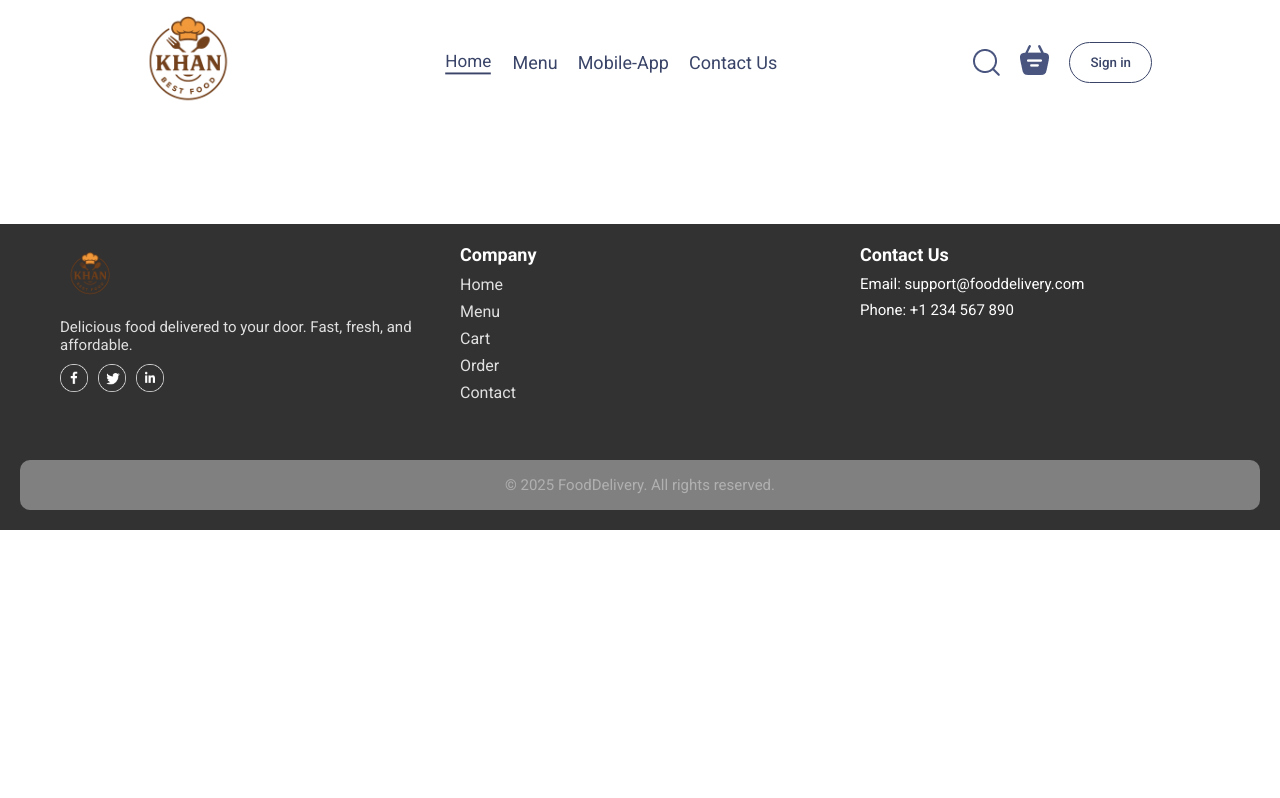
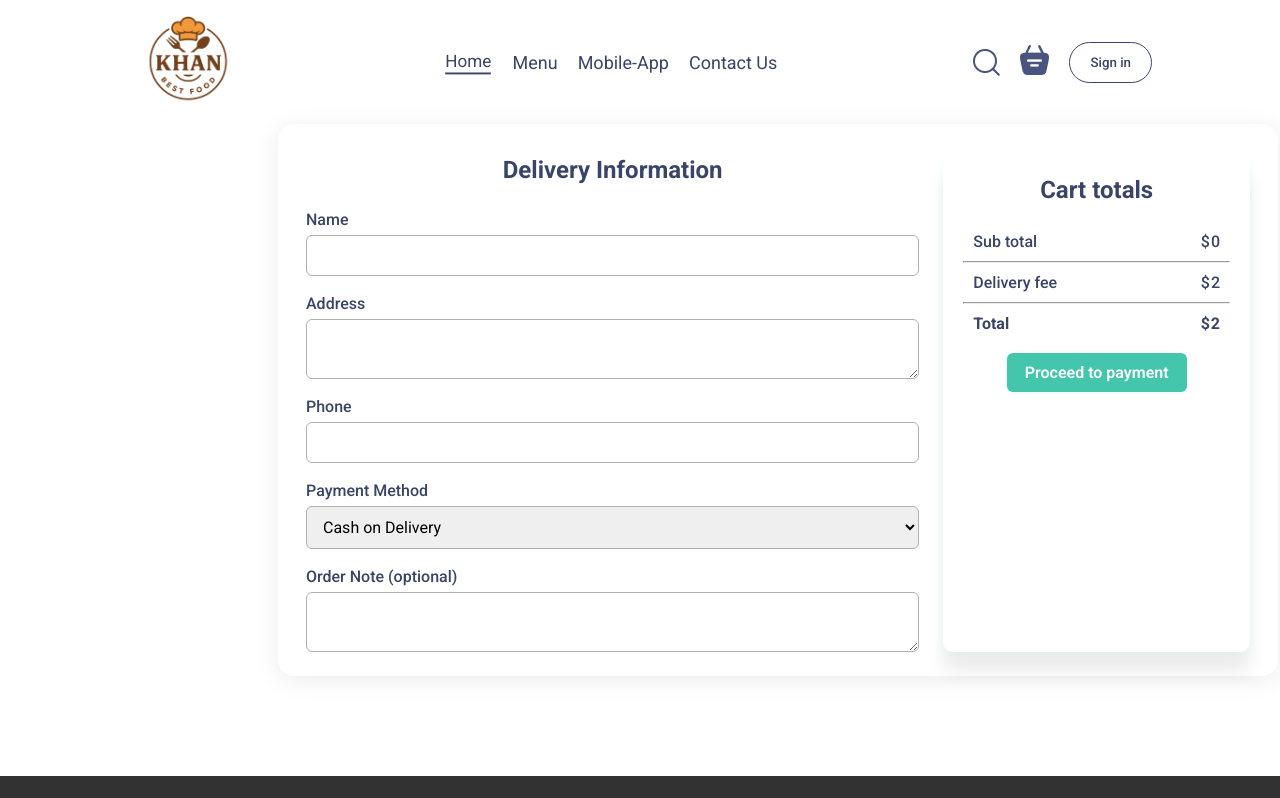
Before and after one commit to students44/fooddelivery, a React (Vite) app in the folder fooddelivery/: page /order in a window 1280 px wide. Shown: the top 798 px of the page. Built offline with nearby package versions, Linux system fonts and the light colour scheme.

Commit message:
place order page complete

```diff
--- a/fooddelivery/src/Pages/Cart/Cart.jsx
+++ b/fooddelivery/src/Pages/Cart/Cart.jsx
@@ -2,12 +2,15 @@ import React, {useContext} from 'react'
 import { StoreContext } from '../../Context/StoreContext';
 import './Cart.css'
 import FoodItem from '../../Components/Fooditem/FoodItem';
+import { useNavigate } from 'react-router-dom';
 
 const Cart = () => {
 
  const {cartItems, food_list, removeFromCart, getTotalItems} = useContext(StoreContext);
 
  console.log(cartItems, food_list);
+
+ const navigate = useNavigate();
 
 
   return (
@@ -69,7 +72,7 @@ const Cart = () => {
 
       </div>
       <div className="proceed-parent">
-    <button className='proceed-checkout'>Proceed Checkout</button>
+    <button className='proceed-checkout' onClick={()=>navigate('/order')}>Proceed Checkout</button>
       </div>
 
     </div>
--- a/fooddelivery/src/Pages/PlaceOrder/PlaceOrder.css
+++ b/fooddelivery/src/Pages/PlaceOrder/PlaceOrder.css
@@ -0,0 +1,111 @@
+
+.placeorder-form {
+  background: #fff;
+  border-radius: 16px;
+  box-shadow: 0 4px 24px rgba(0,0,0,0.08);
+  padding: 32px 28px 24px 28px;
+  max-width: 1000px;
+  width: 100%;
+  display: flex;
+  gap: 24px;
+  margin-left: 150px;
+}
+.placeorder-left {
+  flex: 2; /* larger portion for form */
+  display: flex;
+  flex-direction: column;
+  gap: 18px;
+}
+.placeorder-right {
+  flex: 1; /* smaller portion for cart */
+  display: flex;
+  flex-direction: column;
+  gap: 16px;
+}
+
+.cart-total {
+  background: #f8fafc;
+  padding: 16px;
+  border-radius: 8px;
+  box-shadow: 0 2px 8px rgba(0,0,0,0.05);
+}
+.placeorder-form h2 {
+  margin-bottom: 8px;
+  color: #394468;
+  font-size: 1.5rem;
+  font-weight: 700;
+  text-align: center;
+}
+.form-group {
+  display: flex;
+  flex-direction: column;
+  gap: 6px;
+}
+.form-group label {
+  font-size: 1rem;
+  color: #394468;
+  font-weight: 500;
+}
+.form-group input,
+.form-group textarea,
+.form-group select {
+  padding: 10px 12px;
+  border: 1px solid #b0b0b0;
+  border-radius: 6px;
+  font-size: 1rem;
+  outline: none;
+  transition: border 0.2s;
+}
+.form-group input:focus,
+.form-group textarea:focus,
+.form-group select:focus {
+  border: 1.5px solid #43c6ac;
+}
+.placeorder-btn {
+  background: #43c6ac;
+  color: #fff;
+  border: none;
+  border-radius: 6px;
+  padding: 14px 0;
+  font-size: 1.1rem;
+  font-weight: 600;
+  cursor: pointer;
+  margin-top: 8px;
+  transition: background 0.2s;
+}
+.placeorder-btn:hover {
+  background: #394468;
+}
+
+
+@media (max-width: 1000px) {
+    .placeorder-form {
+    margin-left: 0px;
+  }
+}
+
+
+
+@media (max-width: 768px) {
+  .placeorder-form {
+    flex-direction: column; /* stack for mobile */
+  }
+    .placeorder-form {
+    margin-left: 0px;
+  }
+}
+
+
+
+@media (max-width: 600px) {
+  .placeorder-form {
+    padding: 18px 6vw 16px 6vw;
+    max-width: 98vw;
+  }
+  .placeorder-form {
+    margin-left: 0px;
+  }
+  .placeorder-form h2 {
+    font-size: 1.1rem;
+  }
+}
--- a/fooddelivery/src/Pages/PlaceOrder/PlaceOrder.jsx
+++ b/fooddelivery/src/Pages/PlaceOrder/PlaceOrder.jsx
@@ -1,11 +1,88 @@
-import React from 'react'
+import React, { useState,useContext } from 'react';
+import './PlaceOrder.css';
+import { StoreContext } from '../../context/StoreContext'; // Adjusted path
+
+
 
 const PlaceOrder = () => {
+  const [form, setForm] = useState({
+    name: '',
+    address: '',
+    phone: '',
+    payment: 'cod',
+    note: ''
+  });
+
+  const handleChange = (e) => {
+    setForm({ ...form, [e.target.name]: e.target.value });
+  };
+
+  const handleSubmit = (e) => {
+    e.preventDefault();
+    // Place order logic here
+    alert('Order placed successfully!');
+  };
+
+
+  const { getTotalItems } = useContext(StoreContext);
+
   return (
-    <div>
+   <form className="placeorder-form" onSubmit={handleSubmit}>
+  <div className="placeorder-left">
+    <h2>Delivery Information</h2>
+    <div className="form-group">
+      <label htmlFor="name">Name</label>
+      <input type="text" id="name" name="name" value={form.name} onChange={handleChange} required />
+    </div>
+    <div className="form-group">
+      <label htmlFor="address">Address</label>
+      <textarea id="address" name="address" value={form.address} onChange={handleChange} required />
+    </div>
+    <div className="form-group">
+      <label htmlFor="phone">Phone</label>
+      <input type="tel" id="phone" name="phone" value={form.phone} onChange={handleChange} required />
+    </div>
+    <div className="form-group">
+      <label>Payment Method</label>
+      <select name="payment" value={form.payment} onChange={handleChange}>
+        <option value="cod">Cash on Delivery</option>
+        <option value="card">Credit/Debit Card</option>
+        <option value="upi">UPI</option>
+      </select>
+    </div>
+    <div className="form-group">
+      <label htmlFor="note">Order Note (optional)</label>
+      <textarea id="note" name="note" value={form.note} onChange={handleChange} />
+    </div>
+  </div>
 
+  <div className="placeorder-right">
+    <div className="cart-total">
+      <h2>Cart totals</h2>
+      <div>
+        <div className="cart-total-details">
+          <p>Sub total</p>
+          <p><span style={{marginRight:'1px'}}>$</span>{getTotalItems()}</p>
+        </div>
+        <hr />
+        <div className="cart-total-details">
+          <p>Delivery fee</p>
+          <p><span style={{marginRight:'1px'}}>$</span>{2}</p>
+        </div>
+        <hr />
+        <div className="cart-total-details">
+          <b>Total</b>
+          <b><span style={{marginRight:'1px'}}>$</span>{getTotalItems() + 2}</b>
+        </div>
+      </div>
+      <div className="proceed-parent">
+        <button className='proceed-checkout'>Proceed to payment</button>
+      </div>
     </div>
-  )
+  </div>
+</form>
+
+  );
 }
 
 export default PlaceOrder
```
